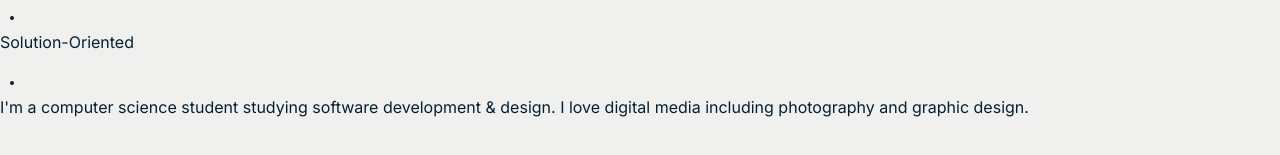
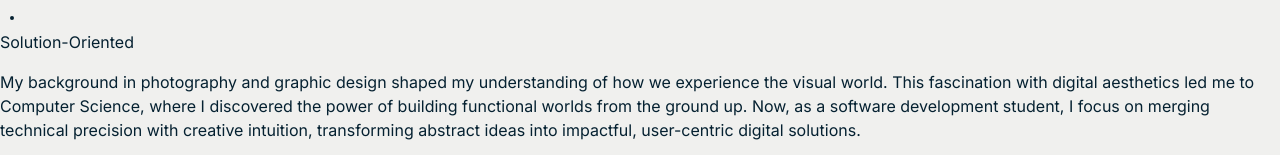
Before and after one commit to todd-buch/Portfolio, a React (Vite) app: page / in a window 1280 px wide. Shown: the part 1089-1244 px from the top of the page. Built offline with nearby package versions, Linux system fonts and the light colour scheme; the HTML template or start-up script is replaced by a standard one.

Commit message:
Bio update.

```diff
--- a/src/Main_Projects.tsx
+++ b/src/Main_Projects.tsx
@@ -16,9 +16,16 @@ export default function Main_Projects() {
             <p>Analytical</p>
             <Dot />
             <p>Solution-Oriented</p>
-            <Dot />
           </div>
-          <p>I'm a computer science student studying software development & design. I love digital media including photography and graphic design.</p>
+          <p>
+            My background in photography and graphic design shaped my
+            understanding of how we experience the visual world. This
+            fascination with digital aesthetics led me to Computer Science,
+            where I discovered the power of building functional worlds from the
+            ground up. Now, as a software development student, I focus on
+            merging technical precision with creative intuition, transforming
+            abstract ideas into impactful, user-centric digital solutions.
+          </p>
         </div>
       </div>
     </>
```
